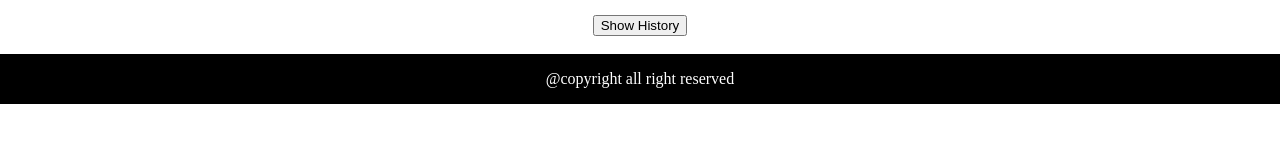
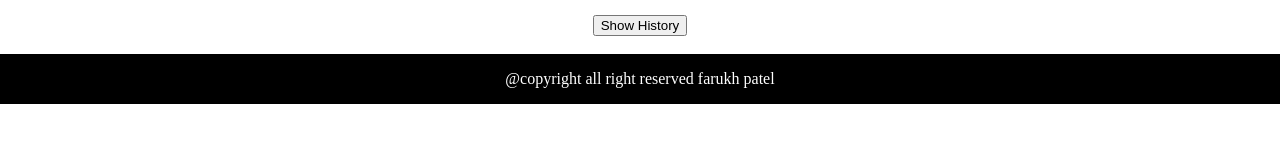
Before and after one commit to farukhpatel/dairymilkreact, a React (Create React App) app: page /milkHiostory in a window 1280 px wide. Shown: the part 190-332 px from the top of the page. Built offline with nearby package versions, Linux system fonts and the light colour scheme.

Commit message:
react on github

```diff
--- a/src/Navbar.js
+++ b/src/Navbar.js
@@ -38,7 +38,7 @@ const Navbar=()=>{
         </div>
 
         </Router>
-        <footer><p>@copyright all right reserved</p></footer>
+        <footer><p>@copyright all right reserved farukh patel</p></footer>
     </div>
   );
 }
--- a/src/components/AddCustomer.js
+++ b/src/components/AddCustomer.js
@@ -21,7 +21,7 @@ const AddCustomer=()=>{
     const onSubmits=(e)=>{
         e.preventDefault();
         e.target.reset();
-        console.log(form);
+        // console.log(form);
         var config = {
             method: 'post',
             url: 'https://dairymilkapi.herokuapp.com/addCustomer',
@@ -30,7 +30,7 @@ const AddCustomer=()=>{
             };
         axios(config)
         .then(res=>{
-            console.log(res);
+            // console.log(res);
             if(res.data.customer){
                 setTimeout(function() {
                     new Noty({
```
